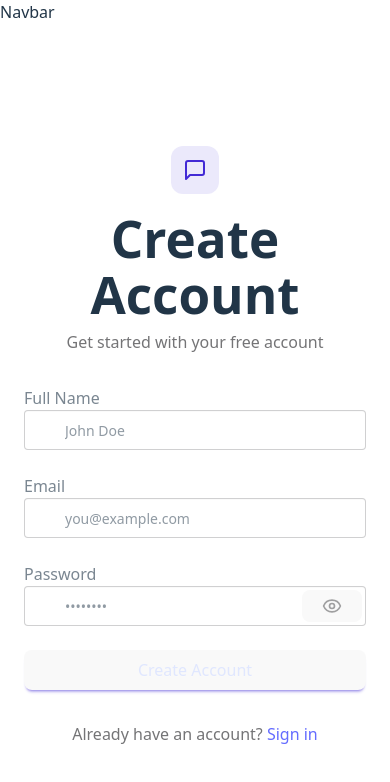
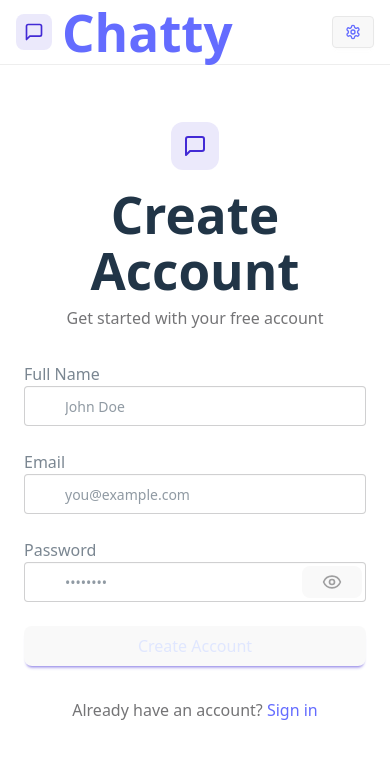
Before and after one commit to Bhavgulati/RealTime-Chat-App, a React (Vite) app in the folder frontend/: page /signup in a window 390 px wide. Shown: the top 782 px of the page. Built offline with nearby package versions, Linux system fonts and the light colour scheme; no server answers.

Commit message:
Completed logout path and Added Icons to Navbar with links

```diff
--- a/frontend/package.json
+++ b/frontend/package.json
@@ -18,6 +18,7 @@
     "react-dom": "^19.1.0",
     "react-hot-toast": "^2.5.2",
     "react-router-dom": "^7.6.0",
+    "react-toastify": "^11.0.5",
     "router": "^2.2.0",
     "router-dom": "^3.0.3",
     "zustand": "^5.0.5"
--- a/frontend/src/components/Navbar.jsx
+++ b/frontend/src/components/Navbar.jsx
@@ -1,9 +1,55 @@
-import React from 'react'
+import { Link } from "react-router-dom";
+import { useAuthStore } from "../store/useAuthStore";
+import { LogOut, MessageSquare, Settings, User } from "lucide-react";
 
 const Navbar = () => {
+  const { logout, authUser } = useAuthStore();
+
   return (
-    <div>Navbar</div>
-  )
-}
+    <header
+      className="bg-base-100 border-b border-base-300 fixed w-full top-0 z-40
+    backdrop-blur-lg bg-base-100/80"
+    >
+      <div className="container mx-auto px-4 h-16">
+        <div className="flex items-center justify-between h-full">
+          <div className="flex items-center gap-8">
+            <Link to="/" className="flex items-center gap-2.5 hover:opacity-80 transition-all">
+              <div className="size-9 rounded-lg bg-primary/10 flex items-center justify-center">
+                <MessageSquare className="w-5 h-5 text-primary" />
+              </div>
+              <h1 className="text-lg font-bold">Chatty</h1>
+            </Link>
+          </div>
 
-export default Navbar
+          <div className="flex items-center gap-2">
+            <Link
+              to={"/settings"}
+              className={`
+              btn btn-sm gap-2 transition-colors
+
+              `}
+            >
+              <Settings className="w-4 h-4" />
+              <span className="hidden sm:inline">Settings</span>
+            </Link>
+
+            {authUser && (
+              <>
+                <Link to={"/profile"} className={`btn btn-sm gap-2`}>
+                  <User className="size-5" />
+                  <span className="hidden sm:inline">Profile</span>
+                </Link>
+
+                <button className="flex gap-2 items-center" onClick={logout}>
+                  <LogOut className="size-5" />
+                  <span className="hidden sm:inline">Logout</span>
+                </button>
+              </>
+            )}
+          </div>
+        </div>
+      </div>
+    </header>
+  );
+};
+export default Navbar;
--- a/frontend/src/main.jsx
+++ b/frontend/src/main.jsx
@@ -3,11 +3,13 @@
 import { BrowserRouter } from 'react-router-dom'
 import App from './App'
 import './index.css'
+import { Toaster } from 'react-hot-toast';
 
 ReactDOM.createRoot(document.getElementById('root')).render(
   <React.StrictMode>
     <BrowserRouter>
       <App />
+      <Toaster/>
     </BrowserRouter>
   </React.StrictMode>
 )
--- a/frontend/src/pages/SignUpPage.jsx
+++ b/frontend/src/pages/SignUpPage.jsx
@@ -2,7 +2,7 @@
 import {useAuthStore} from "../store/useAuthStore"
 import { Eye, EyeOff, Loader2, Lock, Mail, MessageSquare, User } from "lucide-react";
 import { Link } from "react-router-dom";
-import { Toaster } from "react-hot-toast";
+import { toast } from "react-hot-toast";
 
 import AuthImagePattern from "../components/AuthImagePattern"
 
@@ -16,9 +16,9 @@
   });
   const {signup, isSigningUp} = useAuthStore();
 
-  const validateForm = () =>{
-    if(!formData.fullname.trim()) return toast.error("Full name is required");
-    if(!formData.email.trim()) return toast.error("Email is required");
+  const validateForm = () => {
+    if (!formData.fullName.trim()) return toast.error("Full name is required");
+    if (!formData.email.trim()) return toast.error("Email is required");
     if (!/\S+@\S+\.\S+/.test(formData.email)) return toast.error("Invalid email format");
     if (!formData.password) return toast.error("Password is required");
     if (formData.password.length < 6) return toast.error("Password must be at least 6 characters");
@@ -51,21 +51,21 @@
               <p className="text-base-content/60">Get started with your free account</p>
             </div>
           </div>
-          <form onSubmit ={handleSubmit} className="space-y-6">
+          <form onSubmit={handleSubmit} className="space-y-6">
             <div className="form-control">
               <label className="label">
                 <span className="label-text font-medium">Full Name</span>
               </label>
               <div className="relative">
-              <div className ="absolute inset-y-0 left-0 pl-3 flex items-center pointer-events-none">
+                <div className="absolute inset-y-0 left-0 pl-3 flex items-center pointer-events-none">
                   <User className="size-5 text-base-content/40" />
                 </div>
                 <input
                   type="text"
-                className={`input input-bordered w-full pl-10 `}
-                placeholder = "John Doe"
+                  className={`input input-bordered w-full pl-10`}
+                  placeholder="John Doe"
                   value={formData.fullName}
-                onChange={(e) => setFormData({ ...formData, fullName: e.target.value})}
+                  onChange={(e) => setFormData({ ...formData, fullName: e.target.value })}
                 />
               </div>
             </div>
--- a/frontend/src/store/useAuthStore.js
+++ b/frontend/src/store/useAuthStore.js
@@ -34,9 +34,24 @@
     signup : async(data)=>{
         set({isSigningUp:true});
         try{
+            const res = await axiosInstance.post("/auth/signup",data);
+            set({authUser: res.data});
+            toast.success("Account created successfully")
+
 
         }catch(error){
-
+            toast.error(error.response.data.message)
+        }finally{
+            set({isSigningUp:false})
         }
     },
+    logout: async(data)=> {
+        try{
+            await axiosInstance.post("/auth/logout")
+            set({authUser:null});
+            toast.success("Logged Out Successfully")
+        }catch(error){
+            toast.error(error.response.data.message)
+        }
+    }
 }));
```
Also changed, not shown: 1 other file (tests, documents, lock files or other folders). Lines whose indentation alone changed are shown as unchanged.
